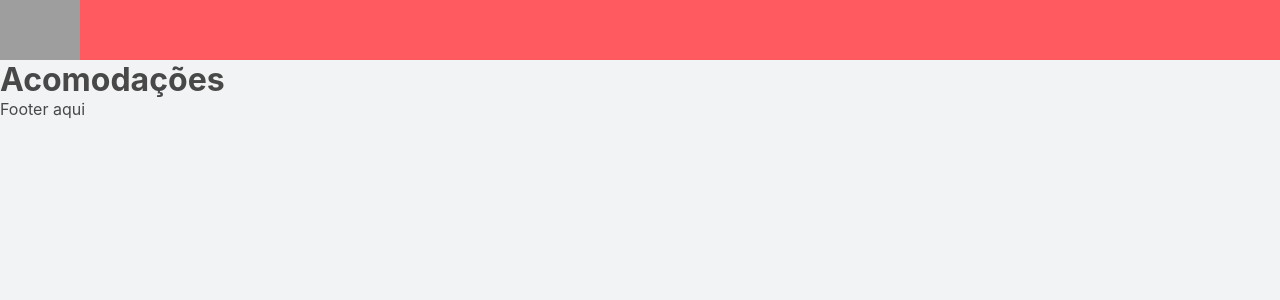
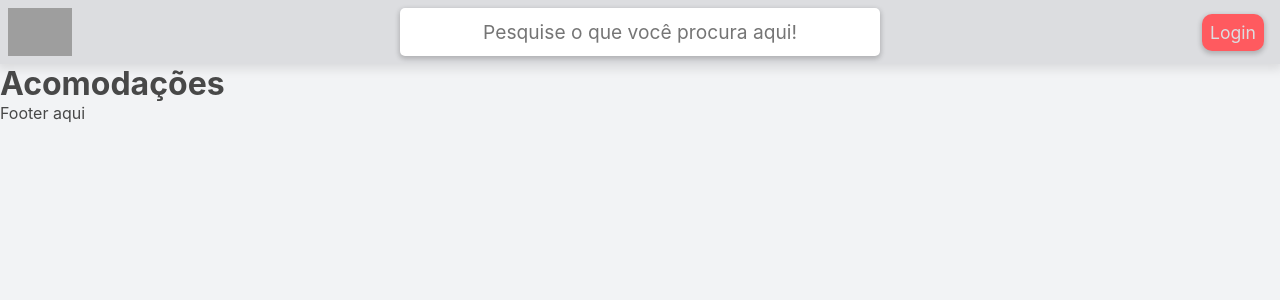
Before and after one commit to DayMendes/airbnb-clone-frontend-, a React (Create React App) app: page / in a window 1280 px wide. Shown: the top 300 px of the page. Built offline with nearby package versions, Linux system fonts and the light colour scheme; grey boxes are pictures that could not be loaded.

Commit message:
Create and style navbar component

```diff
--- a/src/components/Navbar.tsx
+++ b/src/components/Navbar.tsx
@@ -1,10 +1,14 @@
 import logo from "../logo-512.png";
-import "../styles/Navbar.css";
+import styles from "../styles/components/navbar.module.css";
 
 export default function Navbar() {
+    // TODO Ainda tem que fazer toda a lógica de pesquisa e login
+
     return (
-        <nav>
+        <nav className={styles.navbar}>
             <img src={logo} alt="Logo Airbnb" />
+            <input placeholder="Pesquise o que você procura aqui!" />
+            <button>Login</button>
         </nav>
     );
 }
--- a/src/styles/Navbar.css
+++ /dev/null
@@ -1,10 +0,0 @@
-nav {
-    display: flex;
-    flex-direction: row;
-
-    background: var(--red);
-}
-
-nav > img {
-    width: 5rem;
-}
--- /dev/null
+++ b/src/styles/components/navbar.module.css
@@ -0,0 +1,53 @@
+.navbar {
+    display: flex;
+    flex-direction: row;
+    align-items: center;
+
+    background: var(--gray);
+
+    box-shadow: 0px 2px 10px 3px rgba(0, 0, 0, 0.1);
+}
+
+.navbar > img {
+    width: 5rem;
+    padding: 0.5rem;
+}
+
+.navbar > input {
+    /* centralizando o input */
+    position: absolute;
+    left: 50%;
+    transform: translateX(-50%);
+
+    width: 30rem;
+    height: 3rem;
+
+    padding: 0.5rem;
+
+    border-radius: 5px;
+    border: none;
+
+    box-shadow: 0px 2px 5px 1px rgba(0, 0, 0, 0.2);
+
+    color: var(--text);
+    text-align: center;
+    font-size: 1.2rem;
+}
+
+.navbar > button {
+    /* colocando o botão de login na esquerda */
+    margin-left: auto;
+    margin-right: 1rem;
+
+    padding: 0.5rem;
+
+    border: none;
+    border-radius: 10px;
+
+    background: var(--red);
+    color: var(--gray);
+
+    box-shadow: 0px 2px 5px 1px rgba(0, 0, 0, 0.2);
+
+    font-size: 1.1rem;
+}
--- a/src/styles/global.css
+++ b/src/styles/global.css
@@ -7,7 +7,7 @@
 :root {
     --white: #fff;
     --background: #f2f3f5;
-    --gray-line: #dcdde0;
+    --gray: #dcdde0;
     --text: #484848;
     --text-highlight: #767676;
     --title: #2e384d;
```
